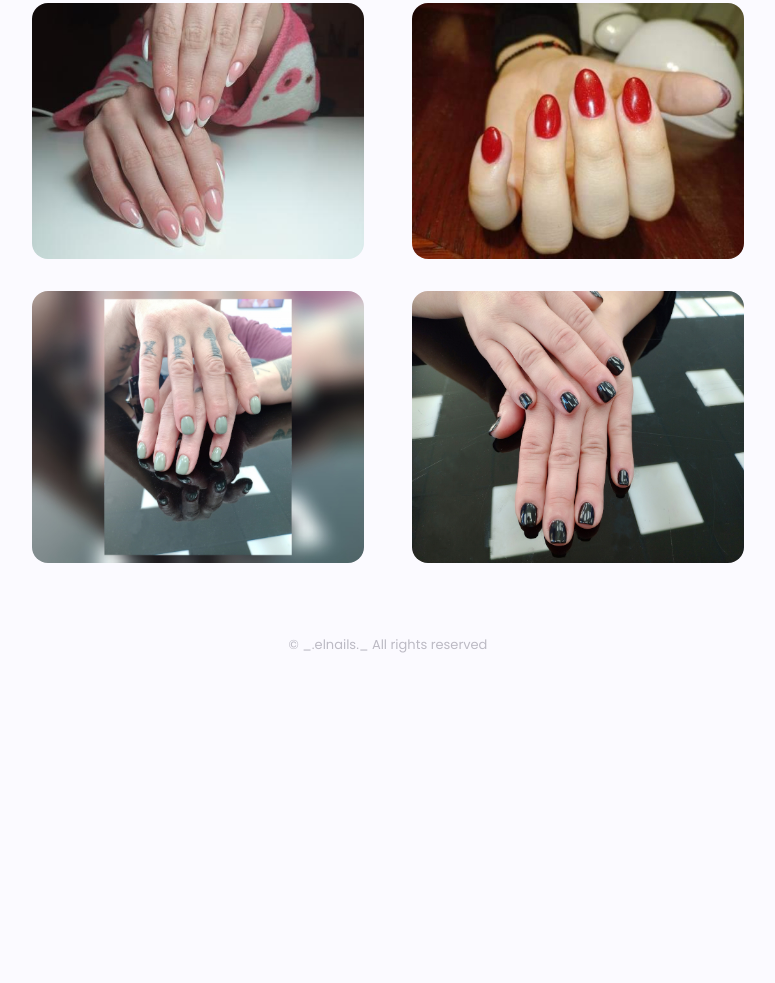
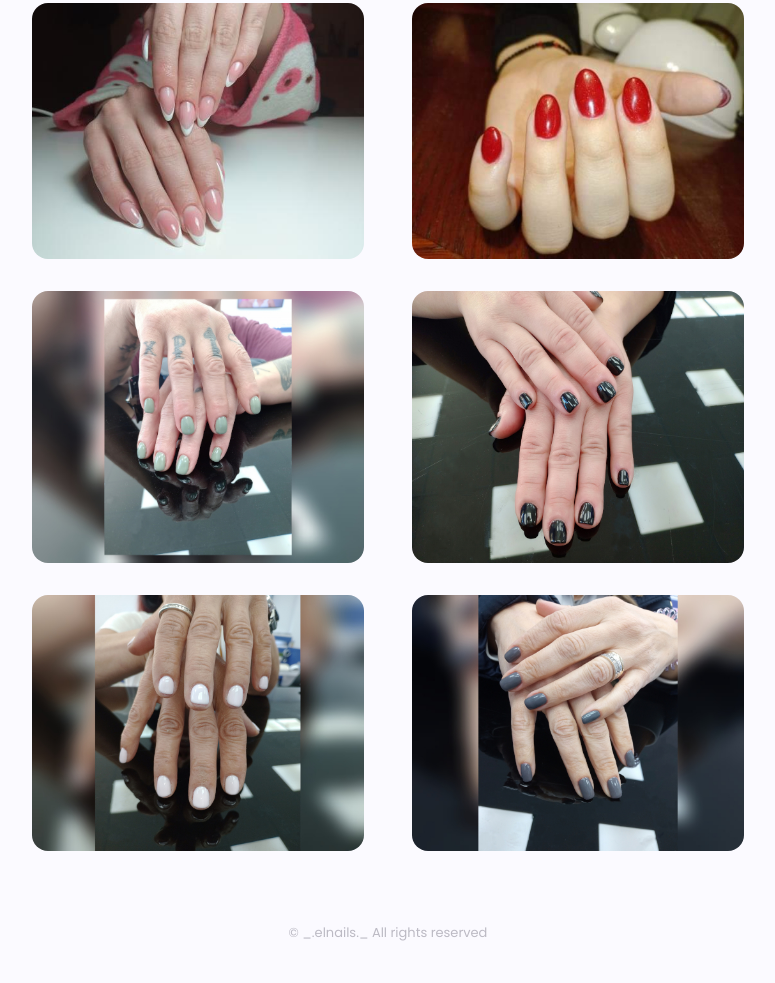
Before and after one commit to elnails/_Nails_by_Elena_, a plain HTML site: page index.html in a window 1280 px wide. Shown: the part 1090-2073 px from the top of the page, without its empty margins (252-1027 px from the left). Before the commit the page ends 1785 px from the top, so only its background shows below. Drawn offline with nearby package versions, Linux system fonts and the light colour scheme.

Commit message:
Update index.html

```diff
--- a/index.html
+++ b/index.html
@@ -87,7 +87,7 @@
                <!--======== PROJECTS =========-->
                <div class="projects__content grind filters__active " data-content id="projects">
                  <article class="projects__card">
-                    <img src="images/art9.jpg"  alt="" class="projects__img">
+                    <img src="images/art667.jpg"  alt="" class="projects__img">
 
                     <div class="projects__modal">
                         <div>
@@ -115,7 +115,7 @@
                  </article>
 
                  <article class="projects__card">
-                    <img src="images/art7.png" alt="" class="projects__img">
+                    <img src="images/art666.jpg" alt="" class="projects__img">
 
                     <div class="projects__modal">
                         <div>
@@ -186,6 +186,34 @@
 
                  <article class="projects__card">
                     <img src="images/art13.jpg" alt="" class="projects__img">
+
+                    <div class="projects__modal">
+                        <div>
+                            <span class="projects__subtitle">_.elnails._</span>
+                            <h3 class="projects__title">Contact Now!</h3>
+                            <a href="#" class="projects__button button button__small">
+                                <i class="ri-mail-send-line"></i>
+                            </a>
+                        </div>
+                    </div>
+                 </article>
+
+                    <article class="projects__card">
+                    <img src="images/art668.jpg" alt="" class="projects__img">
+
+                    <div class="projects__modal">
+                        <div>
+                            <span class="projects__subtitle">_.elnails._</span>
+                            <h3 class="projects__title">Contact Now!</h3>
+                            <a href="#" class="projects__button button button__small">
+                                <i class="ri-mail-send-line"></i>
+                            </a>
+                        </div>
+                    </div>
+                 </article>
+
+                    <article class="projects__card">
+                    <img src="images/art669.jpg" alt="" class="projects__img">
 
                     <div class="projects__modal">
                         <div>
```
